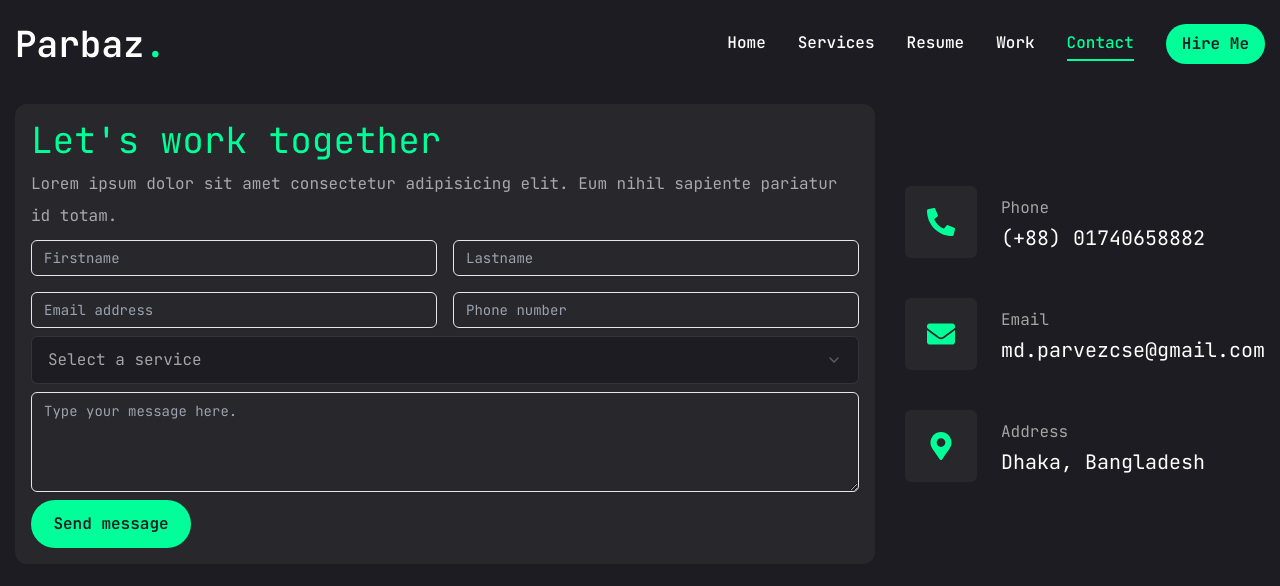
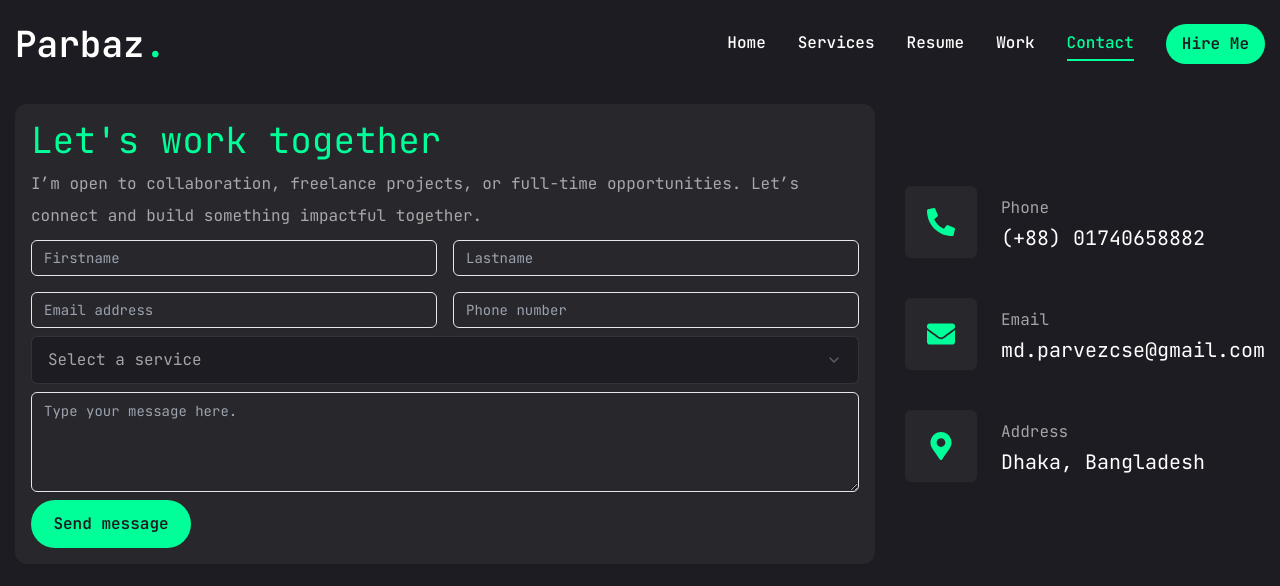
Before and after one commit to Parbaz-Hossain/parbaz-hossain-portfolio, a Next.js app: page /contact in a window 1280 px wide. Shown: the top 586 px of the page. Built offline with nearby package versions, Linux system fonts and the light colour scheme.

Commit message:
Update contact description.

```diff
--- a/app/contact/page.jsx
+++ b/app/contact/page.jsx
@@ -89,8 +89,8 @@
                     <form onSubmit={handleSubmit} className="flex flex-col gap-2 p-4 bg-[#27272c] rounded-xl">
                         <h3 className="text-4xl text-accent">Let's work together</h3>
                         <p className="text-white/60">
-                        Lorem ipsum dolor sit amet consectetur adipisicing elit. Eum nihil
-                        sapiente pariatur id totam.
+                        I’m open to collaboration, freelance projects, or full-time opportunities.
+                        Let’s connect and build something impactful together.
                         </p>
 
                         {/* input */}
```
